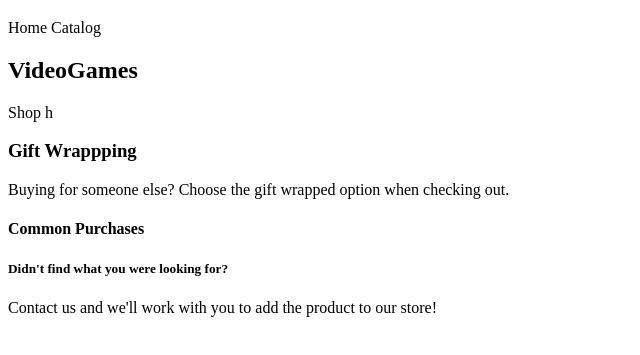
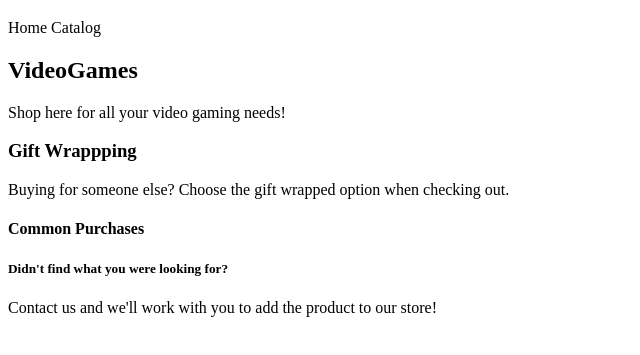
Before and after one commit to NerdyGiftsStore/NerdyGiftsStore, a plain HTML site: page index.html in a window 1280 px wide. Shown: the part 61-416 px from the top of the page, without its empty margins (0-640 px from the left). Drawn offline with Linux system fonts and the light colour scheme.

Commit message:
Update index.html

```diff
--- a/index.html
+++ b/index.html
@@ -11,7 +11,7 @@
         <p2>Catalog</p2>
     </header>
       <h2> VideoGames</h2>
-        <p>Shop h<ere for all your video gaming needs!</p>
+        <p>Shop here for all your video gaming needs!</p>
       <h3> Gift Wrappping</h3>
         <p>Buying for someone else? Choose the gift wrapped option when checking out.</p>
       <H4>Common Purchases</H4>
```
